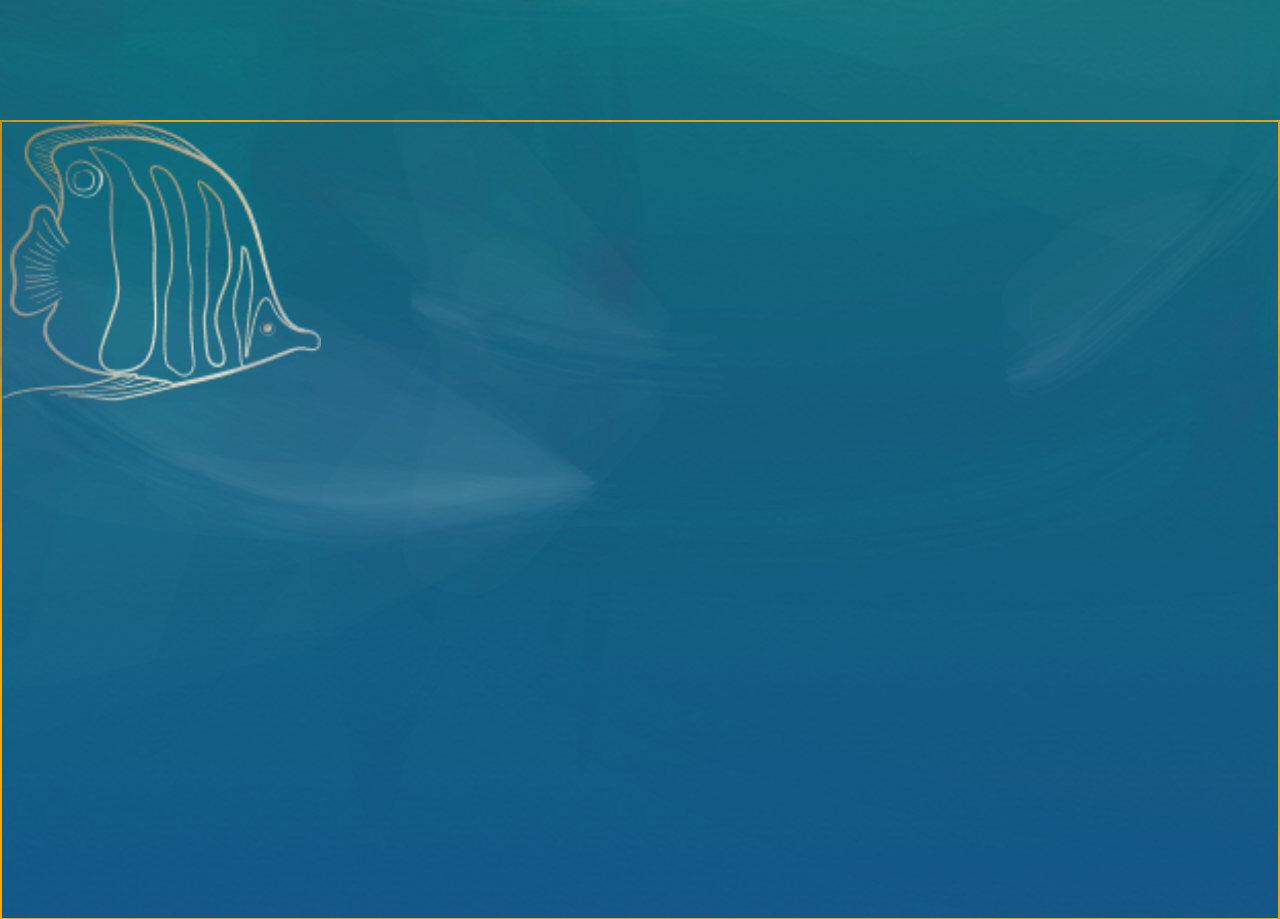
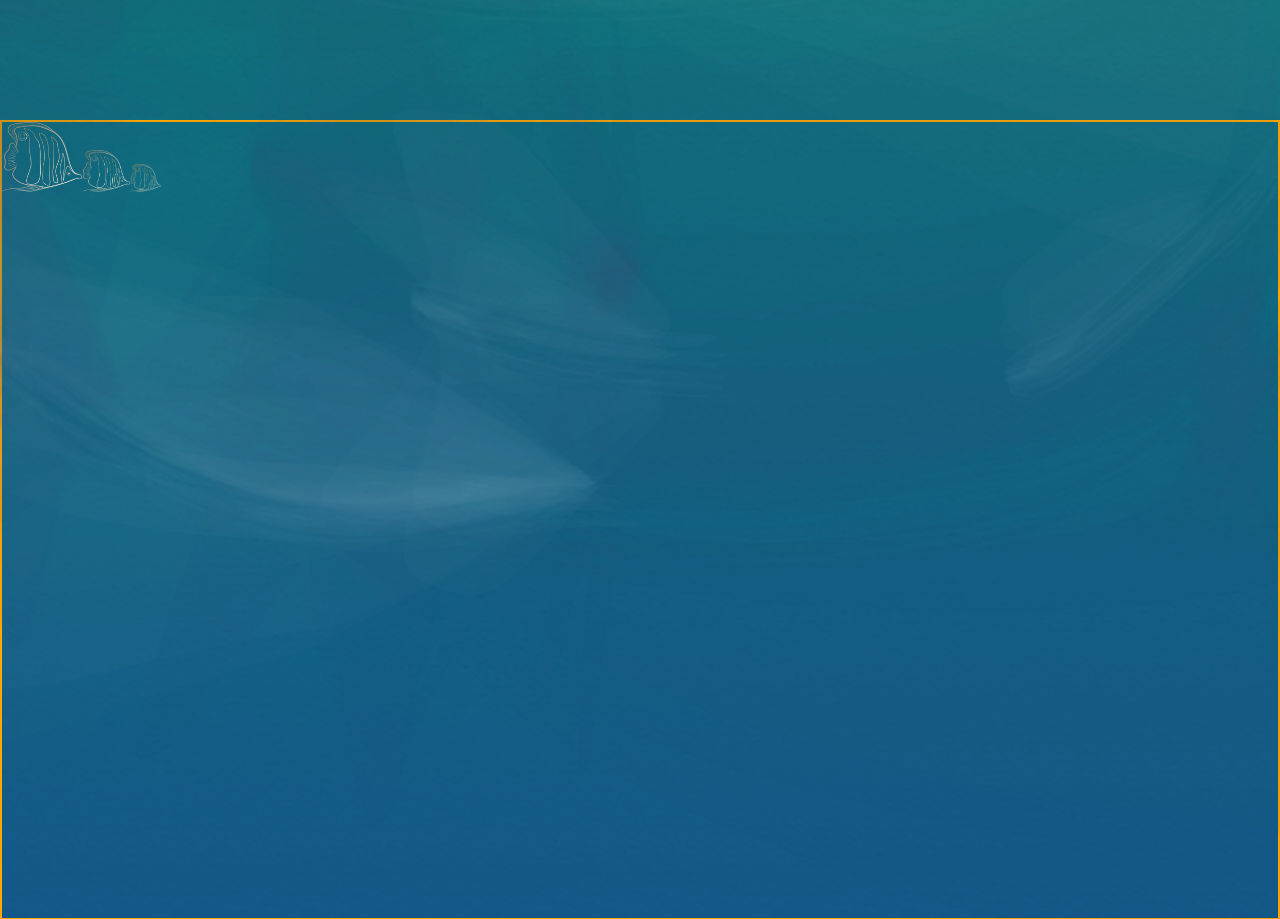
Before and after one commit to Caertos/Paradise-Roasters, a React (Vite) app: page / in a window 1280 px wide. Shown: the part 1480-2399 px from the top of the page. Built offline with nearby package versions, Linux system fonts and the light colour scheme.

Commit message:
Add .group class (25% width) for animal groups

```diff
--- a/src/pages/home/components/enviroment/Enviroment.tsx
+++ b/src/pages/home/components/enviroment/Enviroment.tsx
@@ -18,7 +18,7 @@ export default function Enviroment() {
         <Cloud source="nube3" />
         <Cloud source="nube4" />
         <img src="/mountains.svg" alt="" className="mountains" />
-        <div className="flamingos">
+        <div className="flamingos group">
           <Animal
             type="flamingo"
             source="flamingo"
@@ -55,7 +55,7 @@ export default function Enviroment() {
             className="flamingo"
           />
         </div>
-        <div className="flamingos-silhouette">
+        <div className="flamingos-silhouette group">
           <Animal
             type="flamingo"
             source="flamingo-silhouette"
@@ -94,7 +94,11 @@ export default function Enviroment() {
         <img src="/sombrasmarinas.webp" alt="" className="marine-shadow" />
       </section>
       <section className="bioma3">
-        <Animal type="pez" source="pez" size="big" ext=".webp" />
+        <div className="butterflyfishes group">
+          <Animal type="pez" source="pez" size="big" ext=".webp" />
+          <Animal type="pez" source="pez" size="small" ext=".webp" />
+          <Animal type="pez" source="pez" size="x-small" ext=".webp" />
+        </div>
       </section>
       <section className="bioma4"></section>
       <section className="bioma4"></section>
--- a/src/pages/home/components/enviroment/animal/animal.css
+++ b/src/pages/home/components/enviroment/animal/animal.css
@@ -1,3 +1,7 @@
+.group {
+  width: 25%;
+}
+
 .animal-big {
   width: calc(25%);
 }
```
